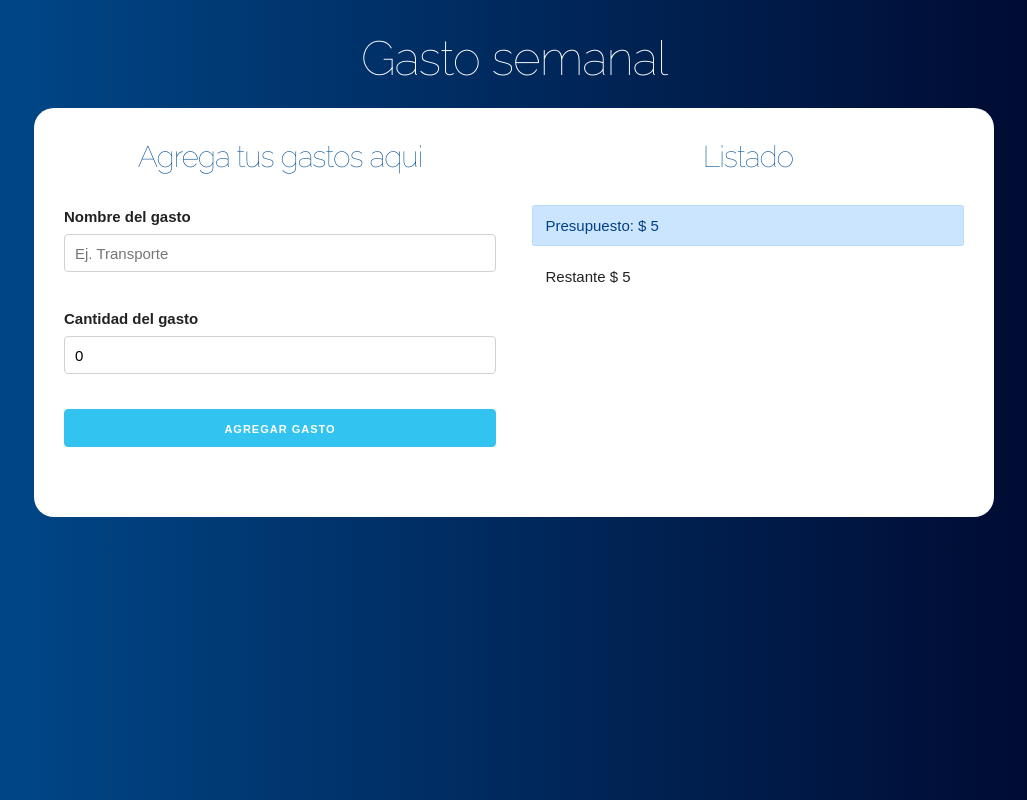
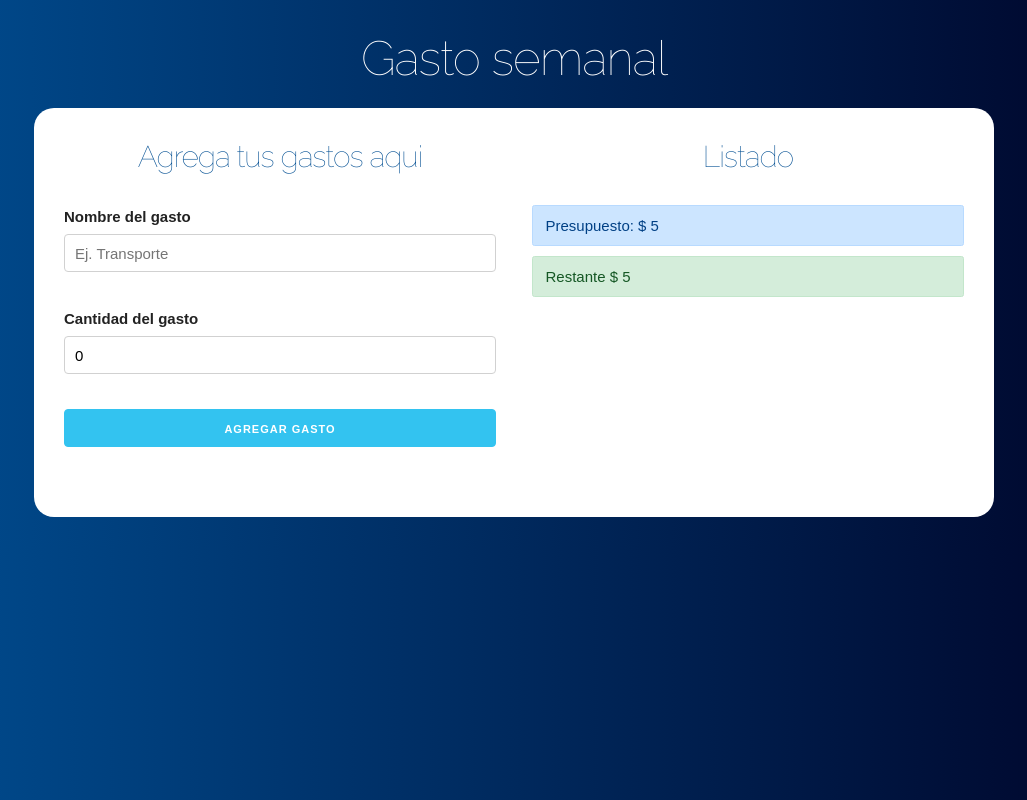
Before and after one commit to CarJou/Presupuesto, a React (Create React App) app: page / in a window 1280 px wide. Both pictures are taken after typing "5" into the empty fields and a click on the input "Definir presupuesto". Shown: the whole page, without its empty margins (126-1153 px from the left). Built offline with nearby package versions, Linux system fonts and the light colour scheme.

Commit message:
modified components

```diff
--- /dev/null
+++ b/src/Helper.js
@@ -0,0 +1,12 @@
+export const revisarPresupuesto = (presupuesto, restante) =>{
+    let clase;
+    if( (presupuesto / 4) > restante){
+     clase = "alert alert-danger";
+    }else if((presupuesto / 2) > restante){
+        clase = "alert alert-warning"
+    }else{
+            clase = "alert alert-success"
+        }
+     return clase;
+
+}
--- a/src/components/Control.jsx
+++ b/src/components/Control.jsx
@@ -1,4 +1,6 @@
 import React from "react";
+import PropTypes from "prop-types";
+import {revisarPresupuesto} from "../Helper";
 
 const Control = ({presupuesto, restante}) => {
     return(
@@ -6,11 +8,17 @@ const Control = ({presupuesto, restante}) => {
     <div className="alert alert-primary">
     Presupuesto: $ {presupuesto}
     </div>
-    <div className="alert">
+    <div className={revisarPresupuesto(presupuesto, restante)}>
     Restante $ {restante}
     </div>
     </>
     )
 
 }
+Control.propTypes ={
+    presupuesto: PropTypes.number.isRequired,
+    restante: PropTypes.number.isRequired
+
+}
+
 export default Control;
--- a/src/components/Error.jsx
+++ b/src/components/Error.jsx
@@ -1,9 +1,13 @@
 import React from "react";
+import PropTypes from "prop-types";
 
 const Error = ({mensaje}) => (
     <p className="alert alert-danger error">
         {mensaje}
     </p>
 );
+Error.propTypes ={
+    mensaje: PropTypes.string.isRequired,
 
+}
 export default Error;
--- a/src/components/Form.jsx
+++ b/src/components/Form.jsx
@@ -1,9 +1,10 @@
 import React, { useState } from "react";
+import PropTypes from "prop-types";
 import Error from "./Error";
 import shortid from "shortid";
 
 
-const Form = ({setCrearGasto, GuardarGasto }) => {
+const Form = ({setGasto, guardarCrearGasto }) => {
 
     const [nombre, setNombre] = useState("");
     const [cantidad, setCantidad] = useState(0);
@@ -14,7 +15,7 @@ const Form = ({setCrearGasto, GuardarGasto }) => {
         e.preventDefault();
 
     //validar si la cantidad es -1, si es campo vacio o nan y si es string vacio
-    if(cantidad < 1 || isNaN(cantidad) || nombre.trim() === ""){
+    if(cantidad < 1 || isNaN( cantidad )  || nombre.trim() === " "){
         setError(true);
         return;
     }
@@ -28,8 +29,8 @@ const Form = ({setCrearGasto, GuardarGasto }) => {
  }
 
     //pasar el gasto al listado
-    GuardarGasto(gasto);
-    setCrearGasto(true);
+    setGasto(gasto);
+    guardarCrearGasto(true);
 
     //resetear el form
      setNombre("");
@@ -74,4 +75,9 @@ const Form = ({setCrearGasto, GuardarGasto }) => {
         </>
     )
 }
+Form.propTypes ={
+    guardarCrearGasto: PropTypes.func.isRequired,
+    setGasto: PropTypes.func.isRequired
+
+}
 export default Form;
--- a/src/components/Gastos.jsx
+++ b/src/components/Gastos.jsx
@@ -1,10 +1,14 @@
 import React from "react";
+import PropTypes from "prop-types";
 
 const Gastos = ({gasto}) =>(
 <li className ="gastos">
     <p>{gasto.nombre}
-    <span className="gasto"> ${gasto.cantidad} </span>
+    <span className="gasto"> $ {gasto.cantidad} </span>
     </p>
 </li>
 );
+Gastos.propTypes ={
+    gasto: PropTypes.object.isRequired
+}
 export default Gastos;
--- a/src/components/Home.jsx
+++ b/src/components/Home.jsx
@@ -11,15 +11,15 @@ const Home = () => {
    const [restante, setRestante] = useState(0);
    const [mostrarCampo, setCampo] = useState(true);
    //agregar un listado de los gastos
-   const [gastos, setGastos] = useState([]);
-   const [ gasto, GuardarGasto] = useState({});
-   const [crearGasto, setCrearGasto] = useState(false);
-
+   //const [gastos, setGastos] = useState([]);
+   const [ gastos, GuardarGastos] = useState([]);
+   const [gasto, setGasto] = useState({});
+   const [crearGasto, guardarCrearGasto] = useState(false);
    //useEffect actualiza el restante
   useEffect( () => {
     if(crearGasto){
       //agrega el nuevo presupuesto
-      GuardarGasto([
+      GuardarGastos([
         ...gastos,
         gasto
       ]);
@@ -27,9 +27,9 @@ const Home = () => {
       const presupuestoRestante= restante - gasto.cantidad;
       setRestante(presupuestoRestante);
       //reset a false
-      setCrearGasto(false);
+      guardarCrearGasto(false);
     }
-  }, [gasto]);
+  }, [gasto, crearGasto, restante, gastos]);
 
 
 
@@ -41,18 +41,18 @@ const Home = () => {
        <h1>Gasto semanal</h1>
        <div className="contenido-principal contenido">
          { mostrarCampo ?
-         (
+
          <Presupuesto
        setPresupuesto={setPresupuesto}
        setRestante={setRestante}
-       setCampo={setCampo}/>)
+       setCampo={setCampo}/>
        :
        <>
        <div className="row">
          <div className="one-half column">
         <Form
-        GuardarGasto={GuardarGasto}
-        setCrearGasto={setCrearGasto}
+        guardarCrearGasto = {guardarCrearGasto}
+        setGasto={setGasto}
         />
         </div>
 
```
Also changed, not shown: src/components/Listado.jsx (+7 -5 lines), src/components/Presupuesto.jsx (+7 -0 lines).
